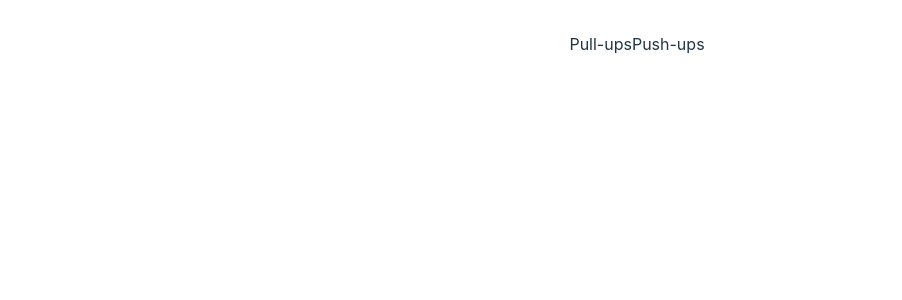
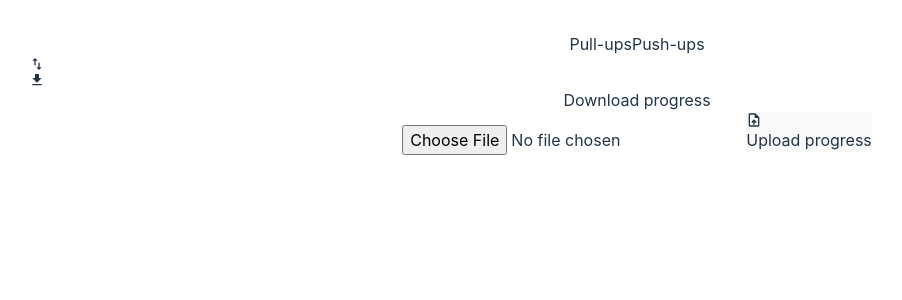
Before and after one commit to hhiruko/callisthenics-logger-web, a React (Vite) app: page /download in a window 1280 px wide. Shown: the top 300 px of the page, without its empty margins (3-905 px from the left). Built offline with nearby package versions, Linux system fonts and the light colour scheme.

Commit message:
download/upload progress

```diff
--- a/src/App.jsx
+++ b/src/App.jsx
@@ -2,6 +2,7 @@ import './App.css'
 import {Navigate, Route, Routes} from "react-router-dom";
 import Nav from "./components/Nav.jsx";
 import Exercise from "./pages/Exercise.jsx";
+import Data from "./components/Data.jsx";
 
 function App() {
     return (
@@ -10,6 +11,7 @@ function App() {
             <Routes>
                 <Route path='/' element={<Navigate to='/pull-ups'/>}/>
                 <Route path='/:exercise' element={<Exercise/>} />
+                <Route path='/download' element={<Data />} />
             </Routes>
         </>
     )
--- /dev/null
+++ b/src/components/Data.jsx
@@ -0,0 +1,45 @@
+import {useState} from "react";
+import {get, set} from "../utility/Storage.js";
+import {MdDownload, MdUploadFile} from "react-icons/md";
+import Dialogue from "./Dialogue.jsx";
+
+function Data() {
+    const [storage] = useState(get)
+    const [isSuccessOpen, setIsSuccessOpen] = useState(false);
+
+    function upload(event) {
+        const fileReader = new FileReader()
+        fileReader.readAsText(event.target.form.children[0].files[0], "UTF-8")
+        fileReader.onload = e => {
+            set(JSON.parse(e.target.result))
+            setIsSuccessOpen(true)
+        };
+    }
+
+    return (
+        <>
+            <div className='grid items-center justify-center'>
+                <a className='flex gap-3 mb-6'
+                   href={`data:text/json;charset=utf-8,${encodeURIComponent(JSON.stringify(storage))}`}
+                   download='callisthenics-progress.json'>
+                    <MdDownload className='my-auto'/> Download progress
+                </a>
+                <form>
+                    <input type='file' className='mb-6'/>
+                    <button className='flex gap-3' type='button' onClick={upload}>
+                        <MdUploadFile className='my-auto'/>Upload progress
+                    </button>
+                </form>
+            </div>
+            <Dialogue isOpen={isSuccessOpen} onClose={() => setIsSuccessOpen(false)}>
+                <h2 className="text-xl font-semibold">Success!</h2>
+                <button className="mt-6 bg-green-500 text-white px-4 py-2 rounded"
+                        onClick={() => {setIsSuccessOpen(false)}}>
+                    Close
+                </button>
+            </Dialogue>
+        </>
+    )
+}
+
+export default Data
--- a/src/components/Nav.jsx
+++ b/src/components/Nav.jsx
@@ -1,5 +1,6 @@
 import {NavLink} from "react-router-dom";
 import {Exercises} from "../utility/Exercises.js";
+import {MdImportExport} from "react-icons/md";
 
 function Nav () {
     return (
@@ -8,6 +9,9 @@ function Nav () {
                 <NavLink key={key} to={exercise.route} className={({isActive}) => isActive ? 'text-blue-500' : ''}>
                     {exercise.label}
                 </NavLink>))}
+            <NavLink to='/download' className={({isActive}) => isActive ? 'text-blue-500 my-auto' : 'my-auto'}>
+                <MdImportExport/>
+            </NavLink>
         </nav>
     )
 }
--- a/src/utility/Storage.js
+++ b/src/utility/Storage.js
@@ -1,15 +1,26 @@
-export function persist(key = 'storage', data = {}) {
+export function persist(key = '', data = {}) {
     localStorage.setItem(key, JSON.stringify(data))
 }
 
-export function read(key = 'storage') {
-    return JSON.parse(localStorage.getItem(key));
+export function read(key = '') {
+    return JSON.parse(localStorage.getItem(key))
 }
 
 export function clear() {
     localStorage.clear()
 }
 
-export function remove(key = 'storage') {
+export function remove(key = '') {
     localStorage.removeItem(key)
 }
+
+export function get() {
+    return localStorage
+}
+
+export function set(storage) {
+    Object.keys(storage).forEach(key => {
+        let value = storage[key]
+        localStorage.setItem(key, value)
+    })
+}
```
Also changed, not shown: 1 other file (tests, documents, lock files or other folders).
